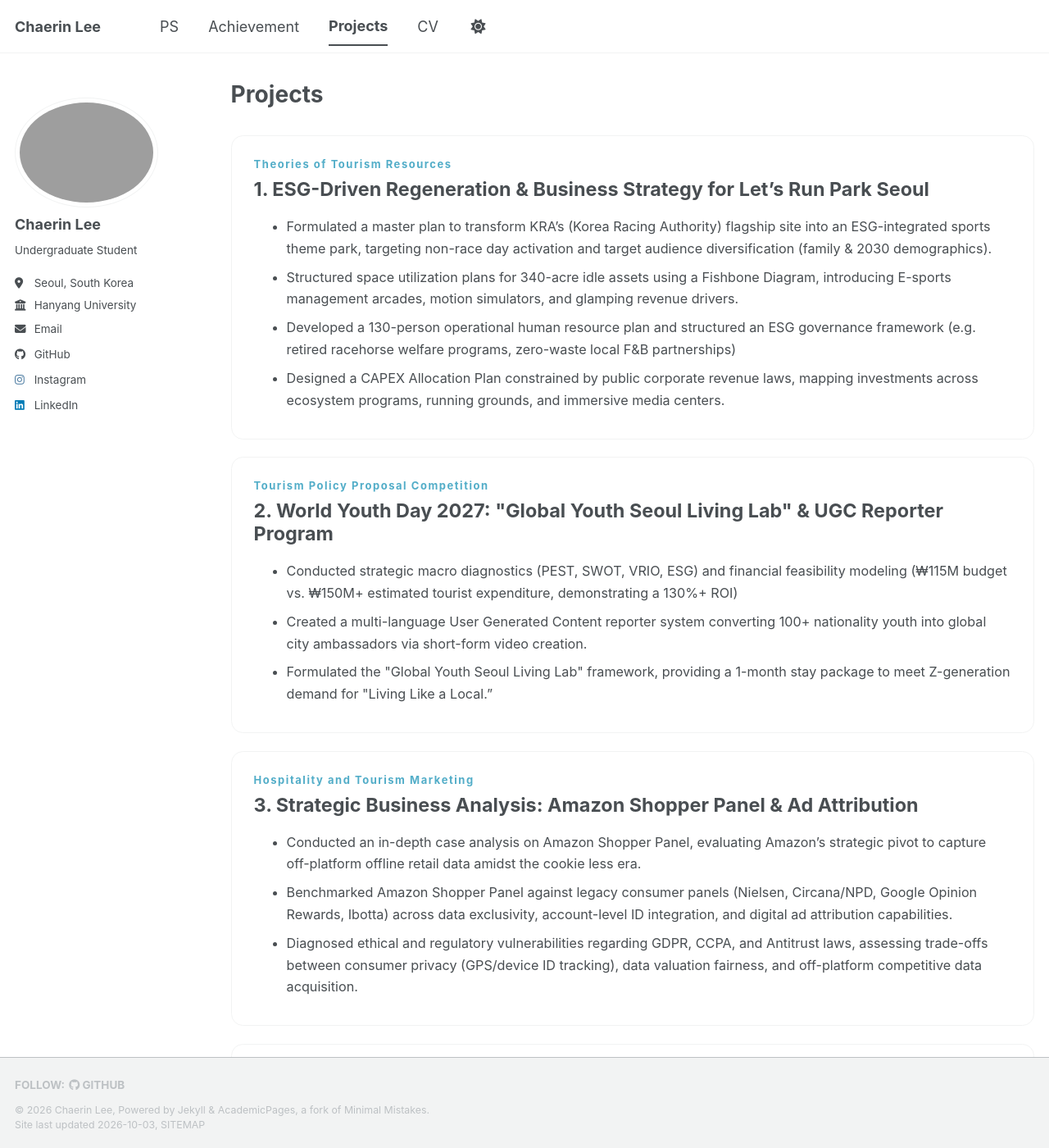
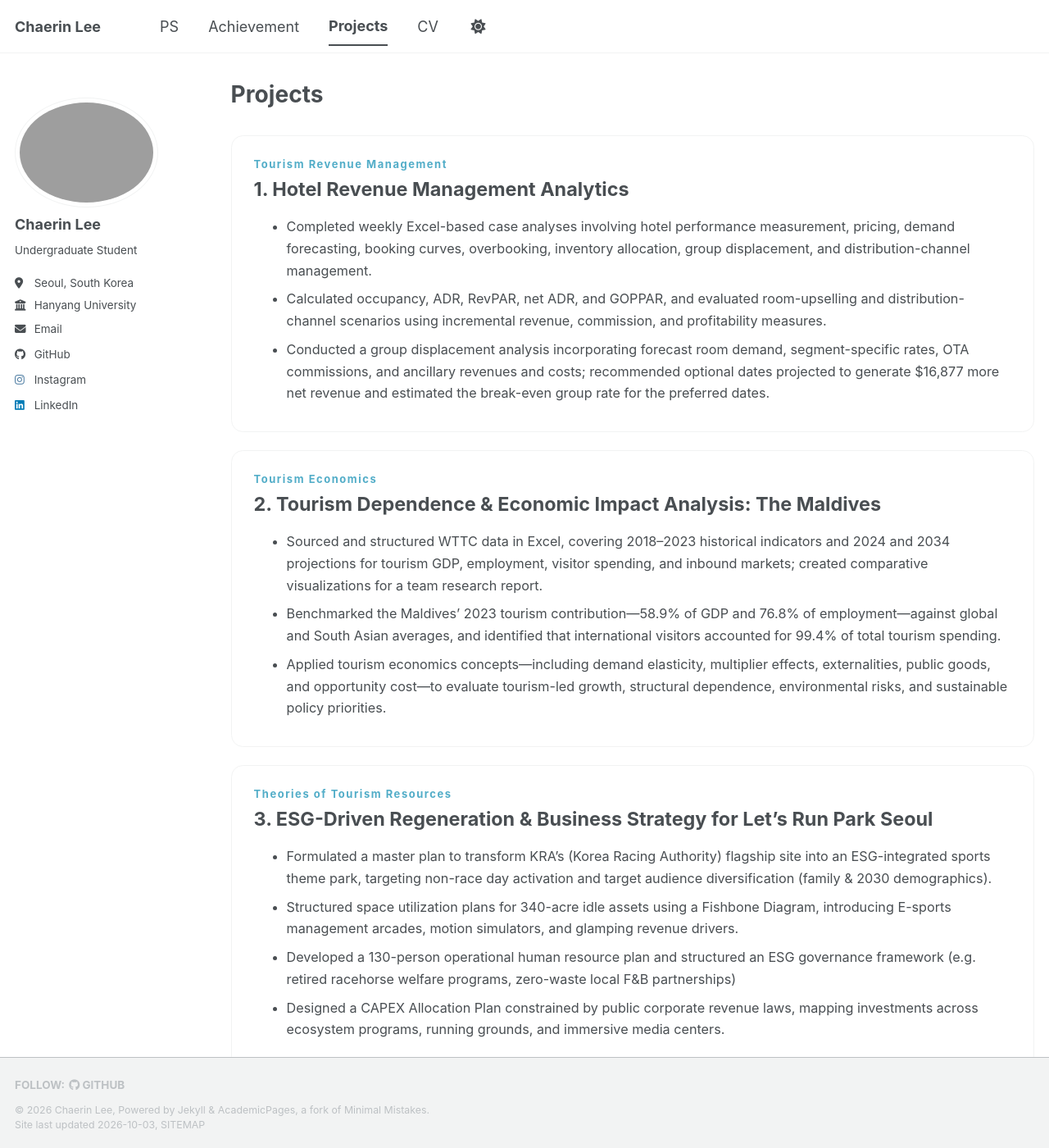
Before and after one commit to ChaerinLee0122/chaerinlee0122.github.io, a Jekyll site: the page built from _pages/portfolio.html, in a window 1280 px wide and 1400 px high. Shown: the whole window at 82% size. Built offline with Jekyll 4.4.1, drawn with Linux system fonts in a browser that asks for light colours; a style sheet for code colours, icons or effects is not loaded; some of the changed text lies outside the part shown.

Commit message:
Reorder new projects to top

```diff
--- a/_pages/portfolio.html
+++ b/_pages/portfolio.html
@@ -8,8 +8,28 @@ excerpt: "Selected course projects by Chaerin Lee."
 
 <div class="project-list">
   <article class="project-story">
+    <div class="project-story__meta">Tourism Revenue Management</div>
+    <h2>1. Hotel Revenue Management Analytics</h2>
+    <ul>
+      <li>Completed weekly Excel-based case analyses involving hotel performance measurement, pricing, demand forecasting, booking curves, overbooking, inventory allocation, group displacement, and distribution-channel management.</li>
+      <li>Calculated occupancy, ADR, RevPAR, net ADR, and GOPPAR, and evaluated room-upselling and distribution-channel scenarios using incremental revenue, commission, and profitability measures.</li>
+      <li>Conducted a group displacement analysis incorporating forecast room demand, segment-specific rates, OTA commissions, and ancillary revenues and costs; recommended optional dates projected to generate $16,877 more net revenue and estimated the break-even group rate for the preferred dates.</li>
+    </ul>
+  </article>
+
+  <article class="project-story">
+    <div class="project-story__meta">Tourism Economics</div>
+    <h2>2. Tourism Dependence &amp; Economic Impact Analysis: The Maldives</h2>
+    <ul>
+      <li>Sourced and structured WTTC data in Excel, covering 2018–2023 historical indicators and 2024 and 2034 projections for tourism GDP, employment, visitor spending, and inbound markets; created comparative visualizations for a team research report.</li>
+      <li>Benchmarked the Maldives’ 2023 tourism contribution—58.9% of GDP and 76.8% of employment—against global and South Asian averages, and identified that international visitors accounted for 99.4% of total tourism spending.</li>
+      <li>Applied tourism economics concepts—including demand elasticity, multiplier effects, externalities, public goods, and opportunity cost—to evaluate tourism-led growth, structural dependence, environmental risks, and sustainable policy priorities.</li>
+    </ul>
+  </article>
+
+  <article class="project-story">
     <div class="project-story__meta">Theories of Tourism Resources</div>
-    <h2>1. ESG-Driven Regeneration &amp; Business Strategy for Let’s Run Park Seoul</h2>
+    <h2>3. ESG-Driven Regeneration &amp; Business Strategy for Let’s Run Park Seoul</h2>
     <ul>
       <li>Formulated a master plan to transform KRA’s (Korea Racing Authority) flagship site into an ESG-integrated sports theme park, targeting non-race day activation and target audience diversification (family &amp; 2030 demographics).</li>
       <li>Structured space utilization plans for 340-acre idle assets using a Fishbone Diagram, introducing E-sports management arcades, motion simulators, and glamping revenue drivers.</li>
@@ -20,7 +40,7 @@ excerpt: "Selected course projects by Chaerin Lee."
 
   <article class="project-story">
     <div class="project-story__meta">Tourism Policy Proposal Competition</div>
-    <h2>2. World Youth Day 2027: "Global Youth Seoul Living Lab" &amp; UGC Reporter Program</h2>
+    <h2>4. World Youth Day 2027: "Global Youth Seoul Living Lab" &amp; UGC Reporter Program</h2>
     <ul>
       <li>Conducted strategic macro diagnostics (PEST, SWOT, VRIO, ESG) and financial feasibility modeling (₩115M budget vs. ₩150M+ estimated tourist expenditure, demonstrating a 130%+ ROI)</li>
       <li>Created a multi-language User Generated Content reporter system converting 100+ nationality youth into global city ambassadors via short-form video creation.</li>
@@ -60,7 +80,7 @@ excerpt: "Selected course projects by Chaerin Lee."
 
   <article class="project-story">
     <div class="project-story__meta">International Tourist Behavior</div>
-    <h2>6. AI-Powered Emotion-Based Stayover Tourism Cluster: Chung-Buk</h2>
+    <h2>8. AI-Powered Emotion-Based Stayover Tourism Cluster: Chung-Buk</h2>
     <ul>
       <li>Proposed a conceptual framework for an AI-enabled smart tourism platform integrating traveler emotion and fatigue indicators, mobility patterns, AR engagement data, and location-based activity logs to support personalized itinerary planning and local service recommendations.</li>
       <li>Formulated a smart tourism master plan for Chung-Buk Province to shift day-trip dependency toward multi-day stayover travel by establishing an interactive healing, nighttime, and workation cluster across Chung-Buk Province.</li>
@@ -70,7 +90,7 @@ excerpt: "Selected course projects by Chaerin Lee."
 
   <article class="project-story">
     <div class="project-story__meta">The Understanding of Hotel</div>
-    <h2>7. Aman Group: Global Brand Strategy &amp; Industry Benchmarking</h2>
+    <h2>9. Aman Group: Global Brand Strategy &amp; Industry Benchmarking</h2>
     <ul>
       <li>Conducted a comprehensive brand audit of Aman Group, analyzing its business model evolution from remote eco-sanctuaries to urban lifestyle hubs (e.g., Janu, Aman Club, Aman Yacht).</li>
       <li>Executed a competitive intelligence analysis comparing Aman with ultra-luxury peers (Six Senses and COMO Hotels), evaluating differences in medical wellness offerings and ESG/sustainability governance frameworks (GSTC, Earth Lab).</li>
@@ -90,30 +110,11 @@ excerpt: "Selected course projects by Chaerin Lee."
 
   <article class="project-story">
     <div class="project-story__meta">Hospitality and Tourism Leadership</div>
-    <h2>9. Strategic Leadership &amp; Luxury Heritage Transformation: Chaumet (LVMH Group)</h2>
+    <h2>11. Strategic Leadership &amp; Luxury Heritage Transformation: Chaumet (LVMH Group)</h2>
     <ul>
       <li>Applied Transformational Leadership Theory and Strategic Reframing to diagnose three executive eras: Béatrice de Plinval, Jean-Marc Mansvelt, Charles Leung.</li>
       <li>Evaluated organizational transformation strategies across Chaumet’s history, identifying how leadership leveraged historical archives to overcome financial crises and regulatory shifts.</li>
     </ul>
   </article>
 
-  <article class="project-story">
-    <div class="project-story__meta">Tourism Revenue Management</div>
-    <h2>10. Hotel Revenue Management Analytics</h2>
-    <ul>
-      <li>Completed weekly Excel-based case analyses involving hotel performance measurement, pricing, demand forecasting, booking curves, overbooking, inventory allocation, group displacement, and distribution-channel management.</li>
-      <li>Calculated occupancy, ADR, RevPAR, net ADR, and GOPPAR, and evaluated room-upselling and distribution-channel scenarios using incremental revenue, commission, and profitability measures.</li>
-      <li>Conducted a group displacement analysis incorporating forecast room demand, segment-specific rates, OTA commissions, and ancillary revenues and costs; recommended optional dates projected to generate $16,877 more net revenue and estimated the break-even group rate for the preferred dates.</li>
-    </ul>
-  </article>
-
-  <article class="project-story">
-    <div class="project-story__meta">Tourism Economics</div>
-    <h2>11. Tourism Dependence &amp; Economic Impact Analysis: The Maldives</h2>
-    <ul>
-      <li>Sourced and structured WTTC data in Excel, covering 2018–2023 historical indicators and 2024 and 2034 projections for tourism GDP, employment, visitor spending, and inbound markets; created comparative visualizations for a team research report.</li>
-      <li>Benchmarked the Maldives’ 2023 tourism contribution—58.9% of GDP and 76.8% of employment—against global and South Asian averages, and identified that international visitors accounted for 99.4% of total tourism spending.</li>
-      <li>Applied tourism economics concepts—including demand elasticity, multiplier effects, externalities, public goods, and opportunity cost—to evaluate tourism-led growth, structural dependence, environmental risks, and sustainable policy priorities.</li>
-    </ul>
-  </article>
 </div>
```
Also changed, not shown: other parts of _pages/portfolio.html (+4 -4 lines).
